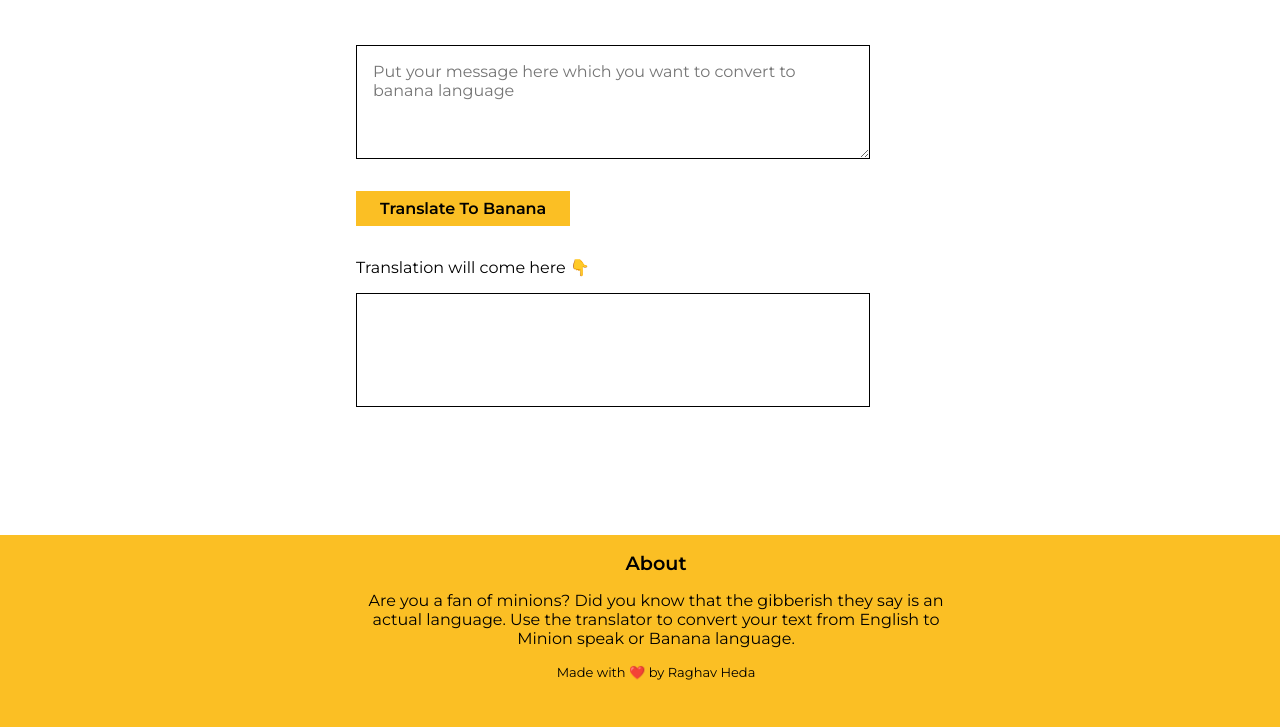
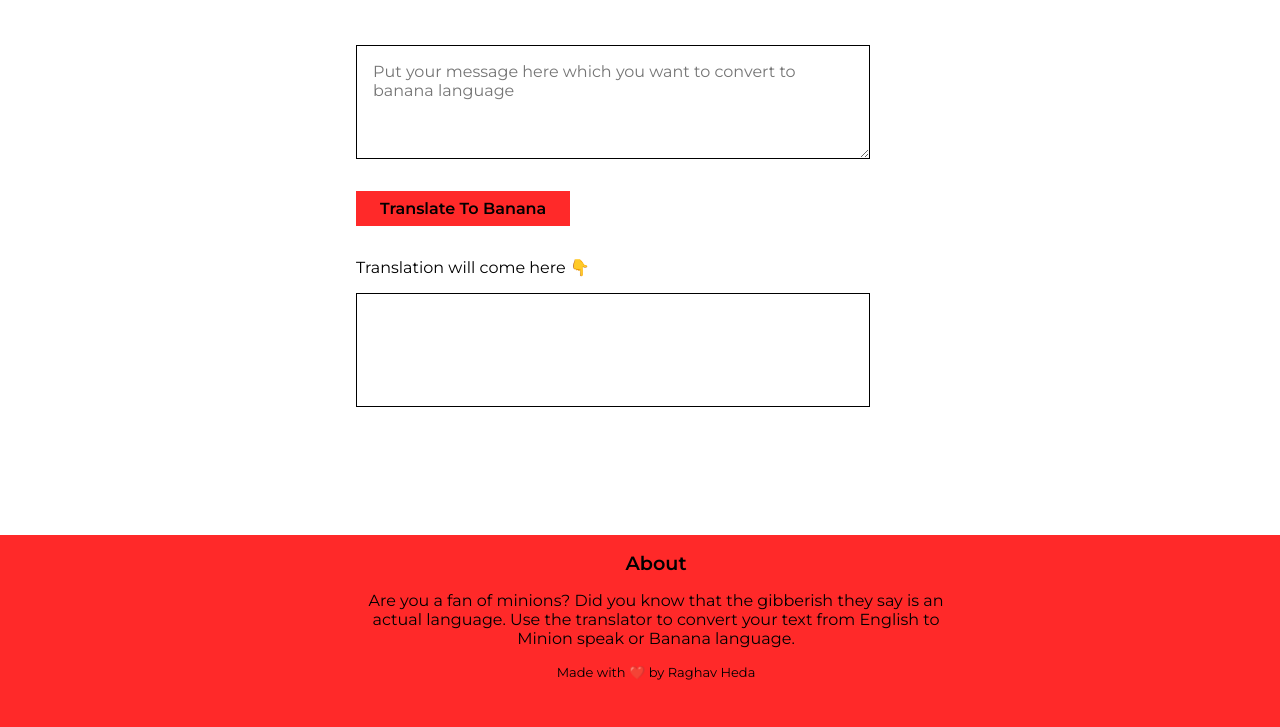
Before and after one commit to raghav2110/bananaTalk, a plain HTML site: page index.html in a window 1280 px wide. Shown: the part 73-800 px from the top of the page. Drawn offline with Linux system fonts and the light colour scheme.

Commit message:
Colour Change

```diff
--- a/styles.css
+++ b/styles.css
@@ -1,7 +1,7 @@
 @import url('https://fonts.googleapis.com/css2?family=Montserrat:wght@400;600&display=swap');
 
 :root {
-    --primary-color: #FBBF24;
+    --primary-color: #ff2929;
     --width-break: 600px;
 }
 
```
